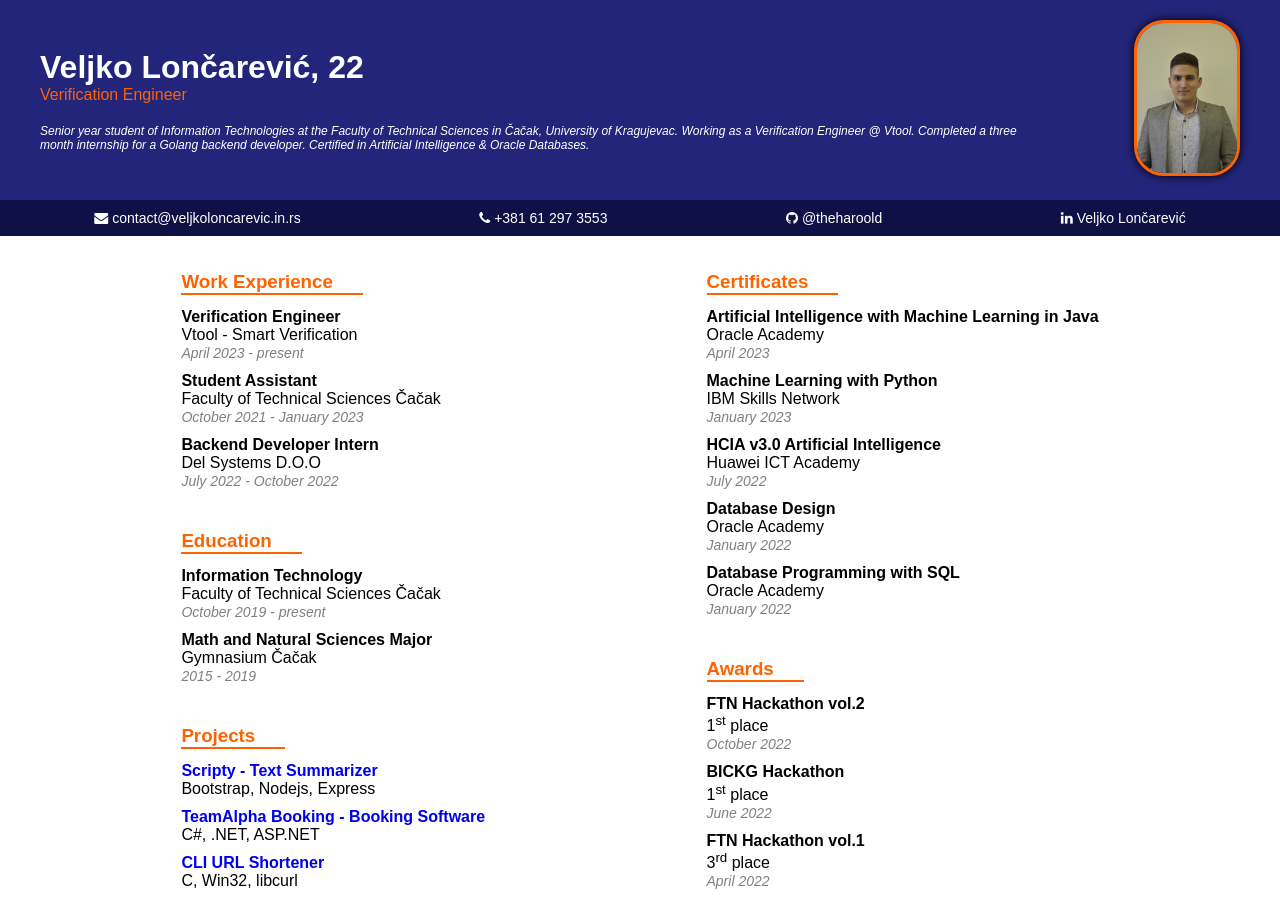
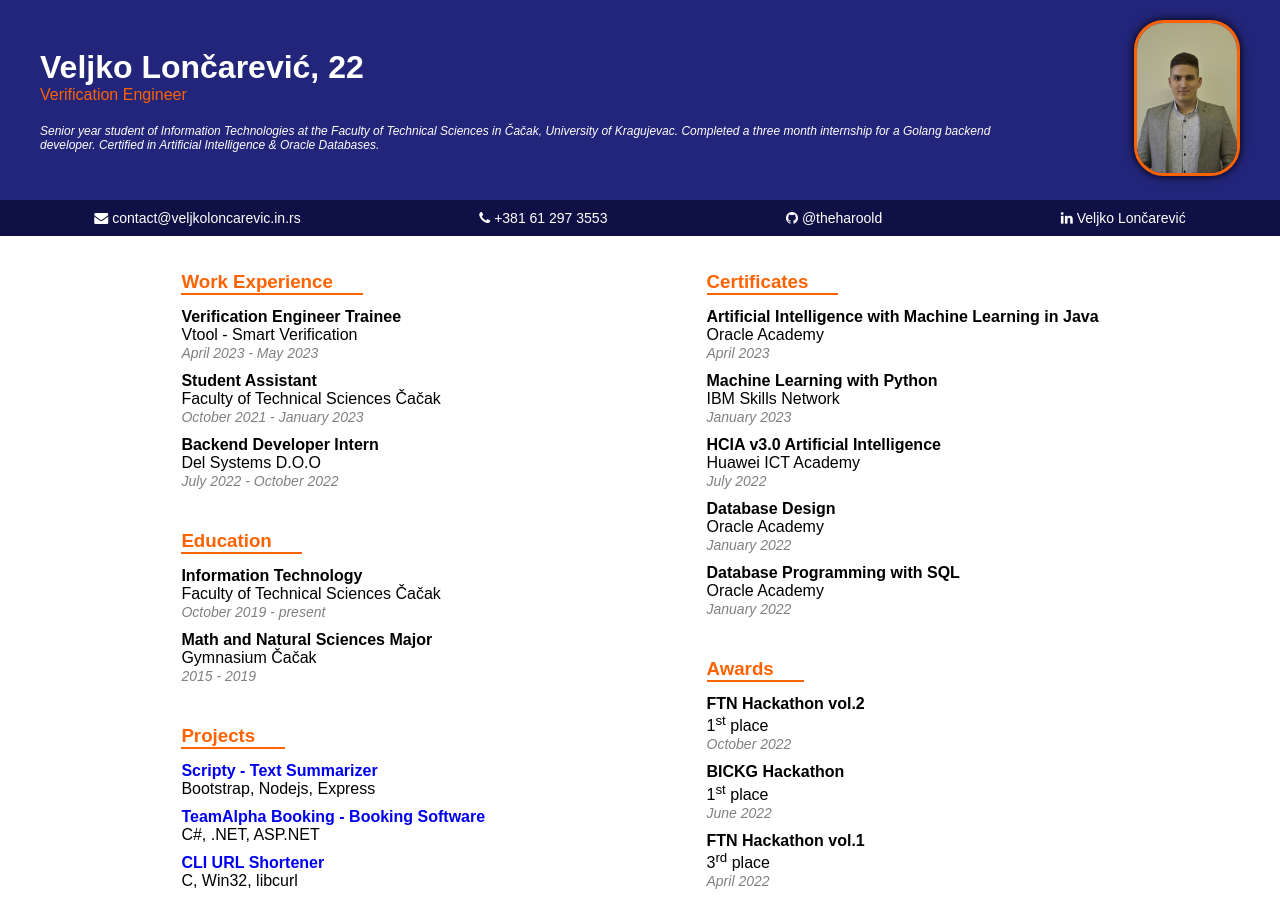
Before and after one commit to theharoold/cv, a plain HTML site: page index.html in a window 1280 px wide. Shown: the top 898 px of the page. Drawn offline with Linux system fonts and the light colour scheme.

Commit message:
Updated bio

```diff
--- a/index.html
+++ b/index.html
@@ -25,7 +25,6 @@
                 </p>
                 <p id="opis">
                     Senior year student of Information Technologies at the Faculty of Technical Sciences in Čačak, University of Kragujevac.
-                    Working as a Verification Engineer @ Vtool.
                     Completed a three month internship for a Golang backend developer. Certified in Artificial Intelligence & Oracle Databases.
 
                 </p>
@@ -71,7 +70,7 @@
                     <ul class="content-ul">
                         <li>
                             <span class="content-ul-position">
-                                Verification Engineer
+                                Verification Engineer Trainee
                             </span>
                             <br>
                             <span class="content-ul-company">
@@ -79,7 +78,7 @@
                             </span>
                             <br>
                             <span class="content-ul-period">
-                                April 2023 - present
+                                April 2023 - May 2023
                             </span>
                         </li>
                         <li>
```
